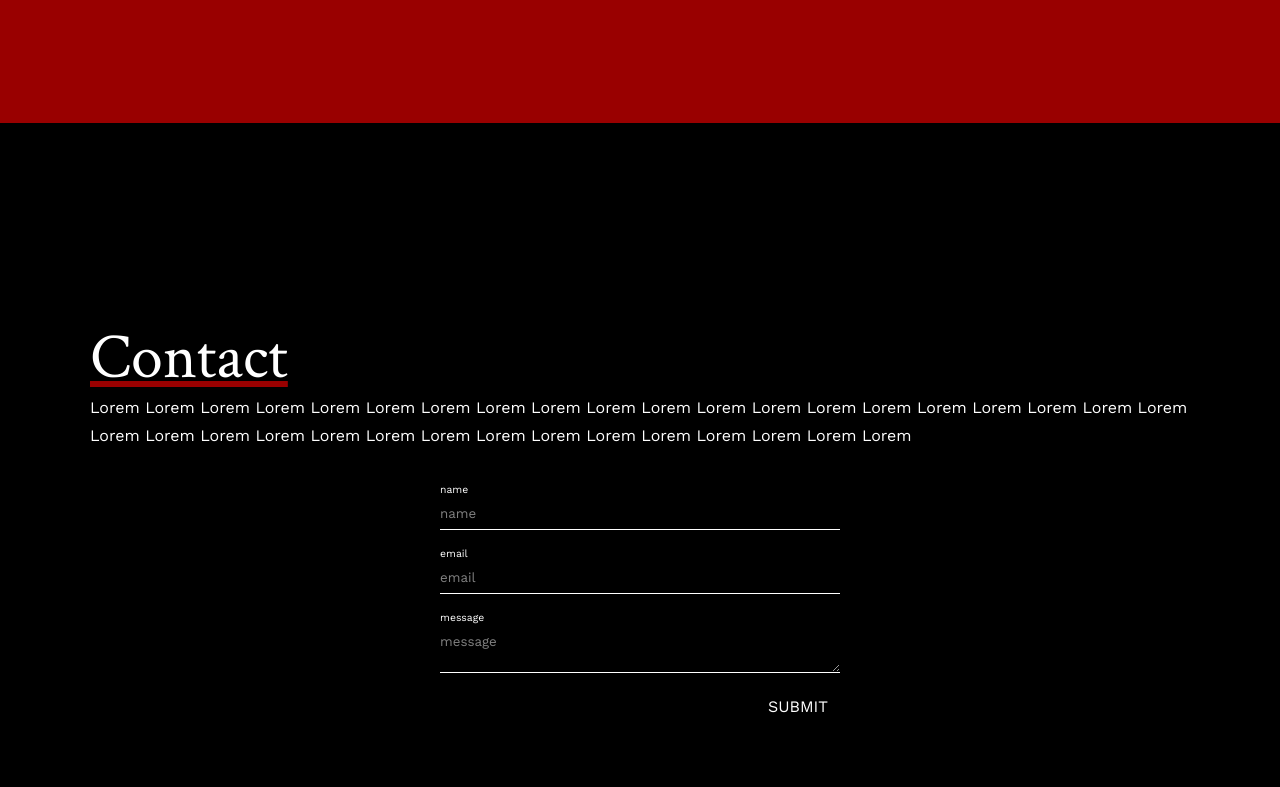
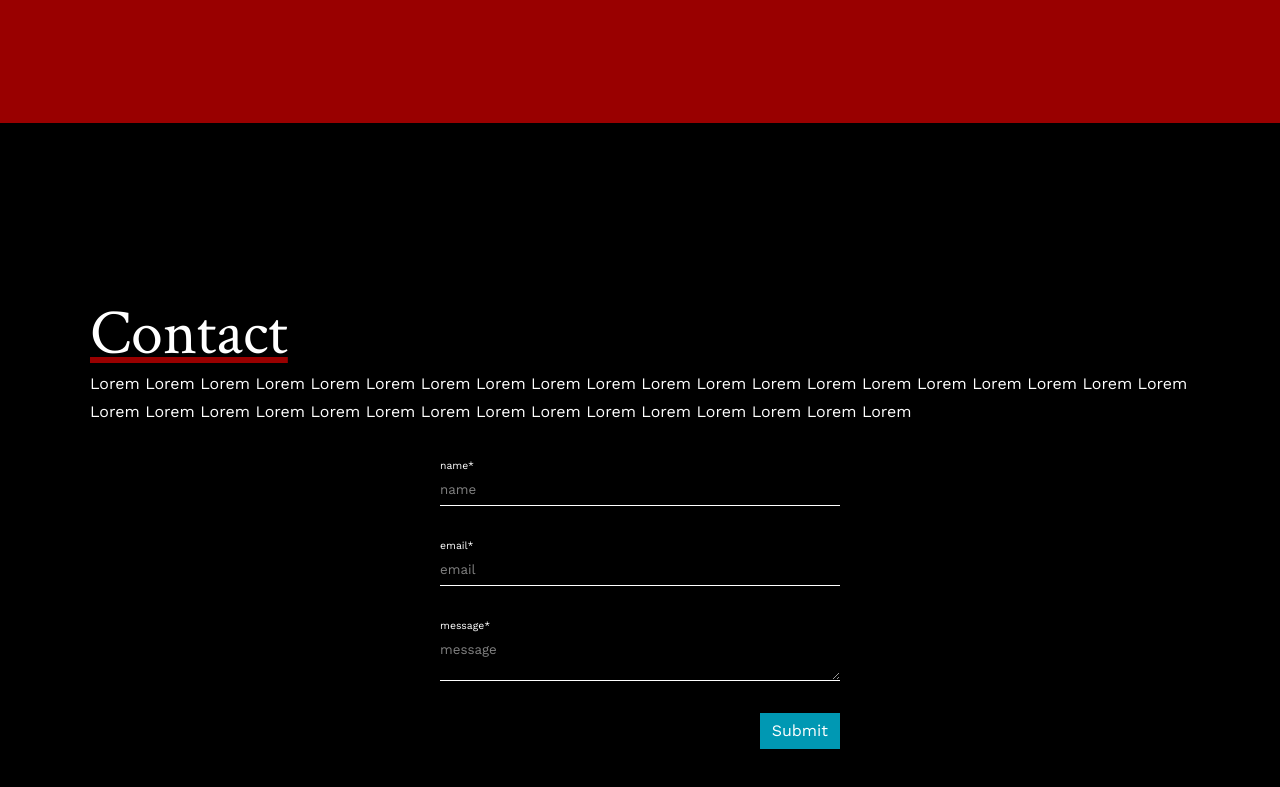
Before and after one commit to Djimovanberlo/new-portfolio, a React (Create React App) app: page / in a window 1280 px wide. Shown: the part 2277-3064 px from the top of the page. Built offline with nearby package versions, Linux system fonts and the light colour scheme.

Commit message:
form UI and validation

```diff
--- a/package.json
+++ b/package.json
@@ -19,7 +19,8 @@
     "react-scripts": "5.0.1",
     "sass": "^1.66.1",
     "typescript": "^4.9.5",
-    "web-vitals": "^2.1.4"
+    "web-vitals": "^2.1.4",
+    "yup": "^1.2.0"
   },
   "scripts": {
     "start": "react-scripts start",
--- a/src/components/button/index.tsx
+++ b/src/components/button/index.tsx
@@ -1,18 +1,41 @@
 import { forwardRef } from 'react'
 
-export const HoverButton = ({ text, handleClick, className = '', id = '' }) => {
+export const HoverButton = ({
+  id = '',
+  className = '',
+  name = '',
+  type,
+  handleClick = () => {},
+  children,
+}) => {
   return (
-    <button id={id} className={`hoverButton ${className}`} onClick={handleClick}>
-      {text}
+    <button
+      id={id}
+      className={`hoverButton ${className}`}
+      name={name}
+      type={type}
+      onClick={handleClick}>
+      {children}
     </button>
   )
 }
 
 // TODO handle <any, any> types
-const Button = forwardRef<any, any>(({ id = '', className = '', name = '', isActive, handleClick, children }, ref) => (
-  <button ref={ref} id={id} className={`button ${className ?? ''}`} name={name} onClick={handleClick} data-active={isActive}>
-    {children}
-  </button>
-))
+const Button = forwardRef<any, any>(
+  (
+    { id = '', className = '', name = '', isActive, handleClick, children },
+    ref
+  ) => (
+    <button
+      ref={ref}
+      id={id}
+      className={`button ${className ?? ''}`}
+      name={name}
+      onClick={handleClick}
+      data-active={isActive}>
+      {children}
+    </button>
+  )
+)
 
 export default Button
--- a/src/components/button/style.scss
+++ b/src/components/button/style.scss
@@ -6,7 +6,7 @@
   font-weight: normal;
   font-size: 1rem;
   line-height: 1.75rem;
-  transition: all 0.1s ease-in-out;
+  transition: all 0.3s ease-in-out;
 
   &:hover {
     cursor: pointer;
@@ -17,6 +17,12 @@
   color: var(--secondary-color);
 }
 
-.hoverButton::hover {
-  background-color: var(--primary-color);
+.hoverButton {
+  background-color: var(--secondary-color);
+  transition: all 0.3s ease-in-out;
+
+  &:hover {
+    background-color: var(--primary-color);
+    transition: all 0.3s ease-in-out;
+  }
 }
--- a/src/components/contact-form/index.tsx
+++ b/src/components/contact-form/index.tsx
@@ -1,25 +1,57 @@
-import Button from 'components/button'
+import Button, { HoverButton } from 'components/button'
 import { Input, InputTextField } from 'components/input'
 import { Form, useFormik } from 'formik'
+import { validationSchemaContact } from 'lib/validation'
 
 const ContactForm = () => {
-  const formik = useFormik({
+  const { values, handleChange, handleBlur, handleSubmit, errors, touched } =
+    useFormik({
       initialValues: {
         userName: '',
         email: '',
         message: '',
       },
+      validationSchema: validationSchemaContact,
       onSubmit: values => {
         alert(JSON.stringify(values, null, 2))
       },
     })
 
   return (
-    <form className='contactForm' onSubmit={formik.handleSubmit}>
-      <Input labelText='name' name='userName' placeholder='name' type='text' status={formik.status} value={formik.values.userName} onChange={formik.handleChange} onBlur={formik.handleBlur} />
-      <Input labelText='email' name='email' placeholder='email' type='text' status={formik.status} value={formik.values.email} onChange={formik.handleChange} onBlur={formik.handleBlur} />
-      <InputTextField labelText='message' name='message' placeholder='message' status={formik.status} value={formik.values.message} onChange={formik.handleChange} onBlur={formik.handleBlur} />
-      <Button type='submit'>SUBMIT</Button>
+    <form className='contactForm' onSubmit={handleSubmit}>
+      <Input
+        labelText='name*'
+        name='userName'
+        placeholder='name'
+        type='text'
+        value={values.userName}
+        onChange={handleChange}
+        onBlur={handleBlur}
+        error={errors.userName}
+        touched={touched.userName}
+      />
+      <Input
+        labelText='email*'
+        name='email'
+        placeholder='email'
+        type='text'
+        value={values.email}
+        onChange={handleChange}
+        onBlur={handleBlur}
+        error={errors.email}
+        touched={touched.email}
+      />
+      <InputTextField
+        labelText='message*'
+        name='message'
+        placeholder='message'
+        value={values.message}
+        onChange={handleChange}
+        onBlur={handleBlur}
+        error={errors.message}
+        touched={touched.message}
+      />
+      <HoverButton type='submit'>Submit</HoverButton>
     </form>
   )
 }
--- a/src/components/contact-form/style.scss
+++ b/src/components/contact-form/style.scss
@@ -1,12 +1,12 @@
 .contactForm {
   display: flex;
   flex-direction: column;
-  gap: $space-sm;
+  gap: $space-md;
   padding-top: $space-md;
   margin-inline: auto;
   width: 25rem;
 
-  & > .button {
+  & > .hoverButton {
     align-self: end;
   }
 }
--- a/src/components/input/index.tsx
+++ b/src/components/input/index.tsx
@@ -9,23 +9,70 @@ interface Props {
   value: string
   placeholder: string
   labelText: string
-  status: any
   error?: string
   touched?: boolean
-  onBlur: (event: ChangeEvent<HTMLInputElement | HTMLTextAreaElement>) => void
-  onChange: (e: ChangeEvent<HTMLInputElement | HTMLTextAreaElement>) => void
+  onBlur: (
+    event: ChangeEvent<HTMLInputElement | HTMLTextAreaElement>
+  ) => void
+  onChange: (
+    e: ChangeEvent<HTMLInputElement | HTMLTextAreaElement>
+  ) => void
 }
 
-export const InputTextField = ({ className = '', name, value, placeholder, labelText, status, error, touched, onBlur, onChange }: Omit<Props, 'type'>) => (
+export const InputTextField = ({
+  className = '',
+  name,
+  value,
+  placeholder,
+  labelText,
+  error,
+  touched,
+  onBlur,
+  onChange,
+}: Omit<Props, 'type'>) => (
   <div className='input'>
     <Label>{labelText}</Label>
-    <textarea className={`input__field input__textArea ${className}`} onChange={onChange} onBlur={onBlur} value={value} required name={name} placeholder={placeholder} />
+    <textarea
+      className={`input__field input__textArea ${className}`}
+      onChange={onChange}
+      onBlur={onBlur}
+      value={value}
+      required
+      name={name}
+      placeholder={placeholder}
+    />
+    {error && touched && (
+      <Label className='input__feedback'>{error}</Label>
+    )}
   </div>
 )
 
-export const Input = ({ className = '', type, name, value, placeholder, labelText, status, error, touched, onBlur, onChange }: Props) => (
+export const Input = ({
+  className = '',
+  type,
+  name,
+  value,
+  placeholder,
+  labelText,
+  error,
+  touched,
+  onBlur,
+  onChange,
+}: Props) => (
   <div className='input inputText'>
     <Label>{labelText}</Label>
-    <input className={`input__field ${className}`} onChange={onChange} onBlur={onBlur} value={value} required type={type} name={name} placeholder={placeholder} />
+    <input
+      className={`input__field ${className}`}
+      onChange={onChange}
+      onBlur={onBlur}
+      value={value}
+      required
+      type={type}
+      name={name}
+      placeholder={placeholder}
+    />
+    {error && touched && (
+      <Label className='input__feedback'>{error}</Label>
+    )}
   </div>
 )
--- a/src/components/input/style.scss
+++ b/src/components/input/style.scss
@@ -1,6 +1,7 @@
 .input {
   display: flex;
   flex-direction: column;
+  position: relative;
 
   &__field {
     padding: $space-xs 0;
@@ -23,4 +24,11 @@
   &__textArea {
     max-width: 100%;
   }
+
+  &__feedback {
+    position: absolute;
+    font-style: italic;
+    color: var(--red);
+    bottom: -1.5rem;
+  }
 }
--- /dev/null
+++ b/src/lib/validation.ts
@@ -0,0 +1,7 @@
+import { object, string } from 'yup'
+
+export const validationSchemaContact = object({
+  userName: string().required('Name is required'),
+  email: string().email('Email is invalid').required('Email is required'),
+  message: string().required('Message is required'),
+})
```
Also changed, not shown: src/lib/utils.ts (deleted, +0 -7 lines), 1 other file (tests, documents, lock files or other folders). Lines whose indentation alone changed are shown as unchanged.
